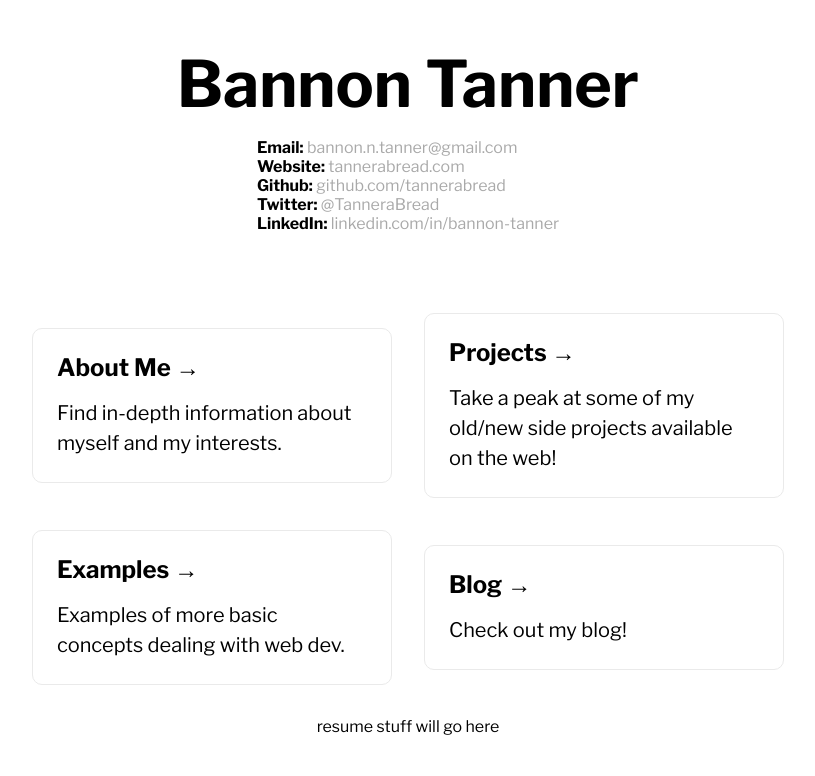
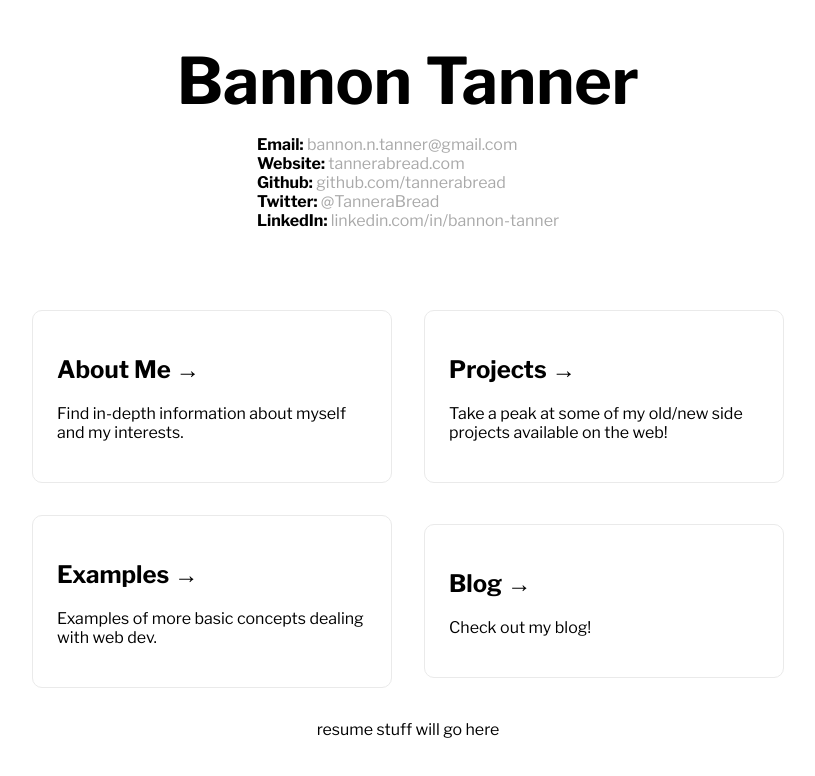
Before and after one commit to tannerabread/resume, a Next.js app: page / in a window 1280 px wide. Shown: the top 776 px of the page, without its empty margins (232-1047 px from the left). Built offline with nearby package versions, Linux system fonts and the light colour scheme.

Commit message:
separated out the home page grid and added styled-components

```diff
--- a/package.json
+++ b/package.json
@@ -12,7 +12,8 @@
     "next": "11.1.2",
     "react": "17.0.2",
     "react-dom": "17.0.2",
-    "sass": "^1.42.1"
+    "sass": "^1.42.1",
+    "styled-components": "^5.3.1"
   },
   "devDependencies": {
     "eslint": "7.32.0",
--- a/src/Home.module.css
+++ b/src/Home.module.css
@@ -69,7 +69,7 @@
     Bitstream Vera Sans Mono, Courier New, monospace;
 }
 
-.grid {
+/* .grid {
   display: flex;
   align-items: center;
   justify-content: center;
@@ -88,7 +88,7 @@
   border-radius: 10px;
   transition: color 0.15s ease, border-color 0.15s ease;
   width: 45%;
-}
+} */
 
 .card:hover,
 .card:focus,
--- a/src/components/Contacts/Contacts.js
+++ b/src/components/Contacts/Contacts.js
@@ -1,4 +1,3 @@
-import React from 'react'
 import styles from './Contacts.module.css'
 
 const Contacts = ({ contacts }) => {
--- a/src/components/Grid/Grid.js
+++ b/src/components/Grid/Grid.js
@@ -1,10 +1,10 @@
-import { styles } from './'
+import styles from './Grid.module.css'
 
-const Grid = props => {
+const Grid = (props) => {
   return (
     <>
       <div className={styles.grid}>
-
+        {props.children}
       </div>
     </>
   )
--- /dev/null
+++ b/src/components/Grid/Grid.module.css
@@ -0,0 +1,8 @@
+.grid {
+  display: flex;
+  align-items: center;
+  justify-content: center;
+  flex-wrap: wrap;
+  max-width: 800px;
+  margin-top: 3rem;
+}
--- /dev/null
+++ b/src/components/Grid/index.js
@@ -0,0 +1 @@
+export { default } from './Grid'
--- /dev/null
+++ b/src/components/HomeGrid/HomeGrid.js
@@ -0,0 +1,31 @@
+import Link from 'next/link'
+import styled from 'styled-components'
+
+const Card = styled.a`
+  margin: 1rem;
+  padding: 1.5rem;
+  text-align: left;
+  color: inherit;
+  text-decoration: none;
+  border: 1px solid #eaeaea;
+  border-radius: 10px;
+  transition: color 0.15s ease, border-color 0.15s ease;
+  width: 45%;
+`
+
+const HomeGrid = ({ gridItems }) => {
+  return (
+    <>
+      {gridItems.map((gridItem, i) => (
+        <Link href={gridItem.href} key={i} passHref>
+          <Card>
+            <h2>{gridItem.heading} &rarr;</h2>
+            <p>{gridItem.info}</p>
+          </Card>
+        </Link>
+      ))}
+    </>
+  )
+}
+
+export default HomeGrid
--- /dev/null
+++ b/src/components/HomeGrid/index.js
@@ -0,0 +1 @@
+export { default } from './HomeGrid'
--- /dev/null
+++ b/src/data/homegrid.json
@@ -0,0 +1,22 @@
+[
+  {
+    "heading": "About Me",
+    "href": "/about",
+    "info": "Find in-depth information about myself and my interests."
+  },
+  {
+    "heading": "Projects",
+    "href": "/projects",
+    "info": "Take a peak at some of my old/new side projects available on the web!"
+  },
+  {
+    "heading": "Examples",
+    "href": "/examples",
+    "info": "Examples of more basic concepts dealing with web dev."
+  },
+  {
+    "heading": "Blog",
+    "href": "/blog",
+    "info": "Check out my blog!"
+  }
+]
--- a/src/pages/index.js
+++ b/src/pages/index.js
@@ -1,10 +1,14 @@
 import Head from 'next/head'
-// import Image from 'next/image'
 import styles from '../Home.module.css'
 
-import React from 'react'
 import Contacts from '../components/Contacts'
 import contacts from '../data/contacts.json'
+
+import Grid from '../components/Grid'
+import HomeGrid from '../components/HomeGrid'
+import homegrid from '../data/homegrid.json'
+
+// import Experience from '../components/Experience'
 
 export default function Home() {
   return (
@@ -20,27 +24,9 @@ export default function Home() {
 
         <Contacts contacts={contacts} />
 
-        <div className={styles.grid}>
-          <a href="/about" className={styles.card}>
-            <h2>About Me &rarr;</h2>
-            <p>Find in-depth information about myself and my interests.</p>
-          </a>
-
-          <a href="/projects" className={styles.card}>
-            <h2>Projects &rarr;</h2>
-            <p>Take a peak at some of my old/new side projects available on the web!</p>
-          </a>
-
-          <a href="/examples" className={styles.card}>
-            <h2>Examples &rarr;</h2>
-            <p>Examples of more basic concepts dealing with web dev.</p>
-          </a>
-
-          <a href="/blog" className={styles.card}>
-            <h2>Blog &rarr;</h2>
-            <p>Check out my blog!</p>
-          </a>
-        </div>
+        <Grid>
+          <HomeGrid gridItems={homegrid} />
+        </Grid>
 
         <div className="resume">
           <p>resume stuff will go here</p>
```
Also changed, not shown: 1 other file (tests, documents, lock files or other folders).
